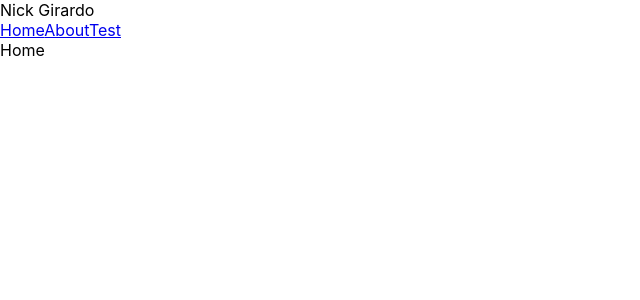
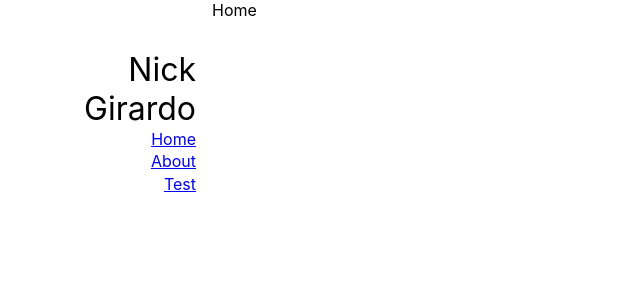
Before and after one commit to nickgirardo/personal-site, a React (Create React App) app: page / in a window 1280 px wide. Shown: the top 300 px of the page, without its empty margins (0-640 px from the left). Built offline with nearby package versions, Linux system fonts and the light colour scheme.

Commit message:
Added basic styling for sidebar

```diff
--- a/src/App.scss
+++ b/src/App.scss
@@ -0,0 +1,4 @@
+
+@import 'styles/_variables.scss';
+@import 'styles/_sidebar.scss';
+@import 'styles/_page.scss';
--- a/src/components/Page.tsx
+++ b/src/components/Page.tsx
@@ -8,5 +8,7 @@ interface Props {
 export const Page = (props: Props): ReactElement =>
   <div id='page'>
     { props.sidebar && <props.sidebar /> }
-    { props.children }
+    <div id='main-content' className={ props.sidebar && 'with-sidebar' }>
+      { props.children }
+    </div>
   </div>;
--- /dev/null
+++ b/src/styles/_page.scss
@@ -0,0 +1,6 @@
+
+#main-content {
+  &.with-sidebar {
+    margin-left: $sidebar-width;
+  }
+}
--- /dev/null
+++ b/src/styles/_sidebar.scss
@@ -0,0 +1,20 @@
+
+#sidebar {
+  position: fixed;
+  top: 50px;
+  left: 0px;
+  margin: 0 1em;
+  width: $sidebar-inner-width;
+
+  #sidebar-name {
+    font-size: xx-large;
+    text-align: right;
+  }
+
+  #sidebar-items {
+    display: flex;
+    flex-direction: column;
+    align-items: flex-end;
+    line-height: 1.4;
+  }
+}
--- /dev/null
+++ b/src/styles/_variables.scss
@@ -0,0 +1,3 @@
+
+$sidebar-width: 212px;
+$sidebar-inner-width: calc(212px - 2em);
```
